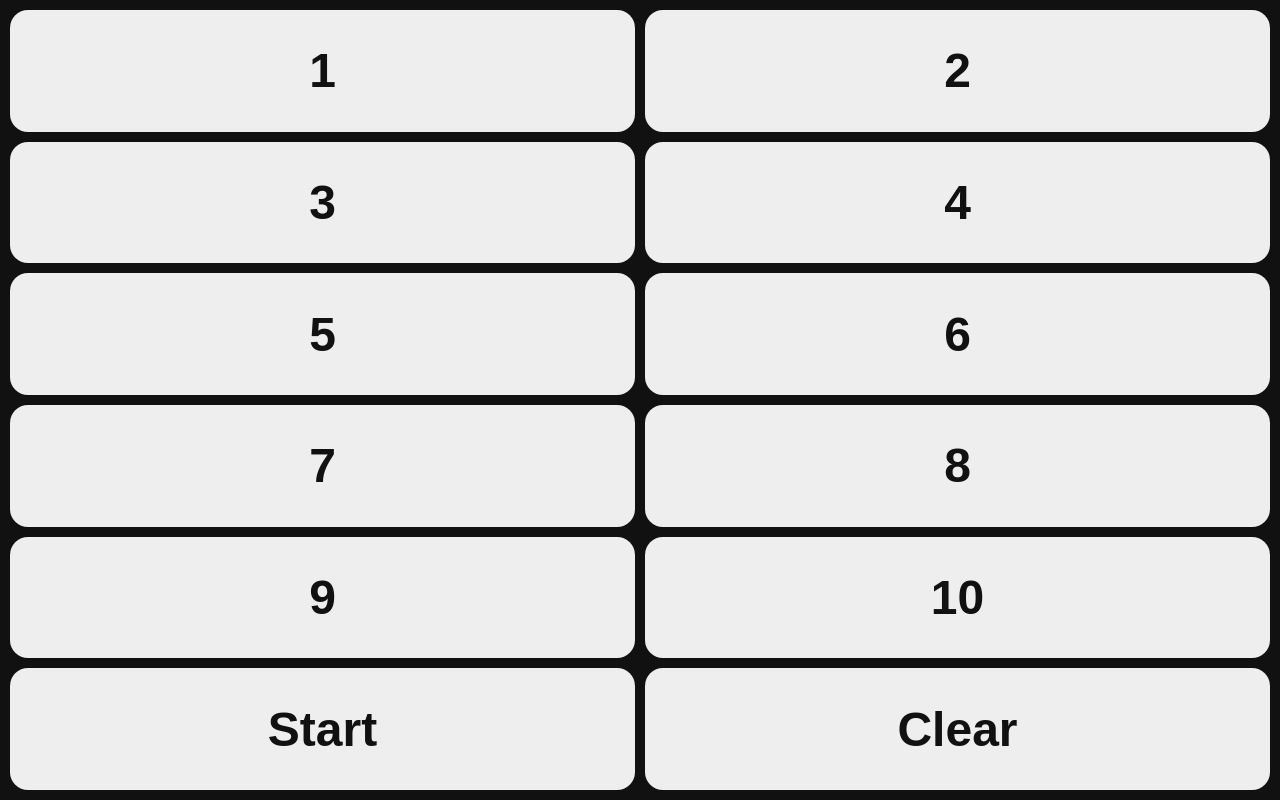
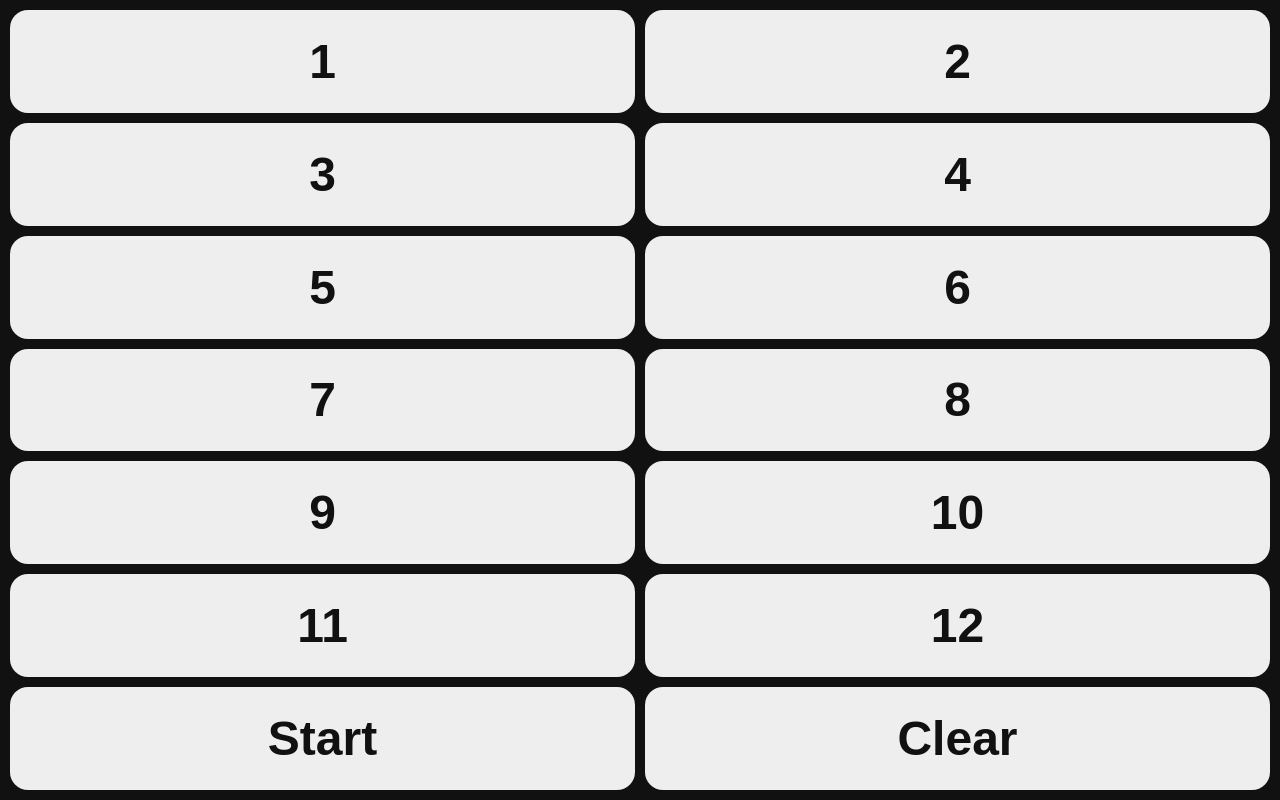
Before and after one commit to createrkuma-dotcom/bunka-sai-bottun3-repository, a plain HTML site: page index.html in a window 1280 px wide. Drawn offline with Linux system fonts and the light colour scheme.

Commit message:
Update index.html

```diff
--- a/index.html
+++ b/index.html
@@ -6,7 +6,7 @@
 <title>サウンドパネル 12ボタン</title>
 <style>
 html,body{margin:0;padding:0;width:100%;height:100%;background:#111;overflow:hidden;touch-action:manipulation;font-family:Arial,sans-serif}
-#buttons{width:100%;height:100%;display:grid;grid-template-columns:repeat(2,1fr);grid-template-rows:repeat(6,1fr);gap:10px;padding:10px;box-sizing:border-box}
+#buttons{width:100%;height:100%;display:grid;grid-template-columns:repeat(2,1fr);grid-template-rows:repeat(7,1fr);gap:10px;padding:10px;box-sizing:border-box}
 .sound-button{border:none;border-radius:18px;background:#eee;color:#111;font-size:48px;font-weight:bold;cursor:pointer;-webkit-user-select:none;user-select:none;touch-action:manipulation}
 .sound-button:active{background:#aaa;transform:scale(.97)}
 </style>
@@ -23,6 +23,8 @@ html,body{margin:0;padding:0;width:100%;height:100%;background:#111;overflow:hid
 <button class="sound-button" data-sound="sound8.mp3">8</button>
 <button class="sound-button" data-sound="sound9.mp3">9</button>
 <button class="sound-button" data-sound="sound10.mp3">10</button>
+  <button class="sound-button" data-sound="sound11.wav">11</button>
+<button class="sound-button" data-sound="sound12.wav">12</button>
 <button class="sound-button" data-sound="start.mp3">Start</button>
 <button class="sound-button" data-sound="clear.mp3">Clear</button>
 </div>
```
